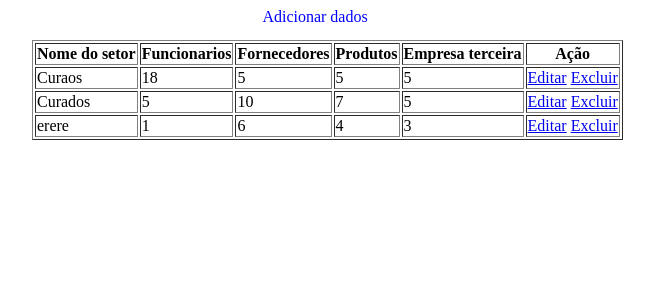
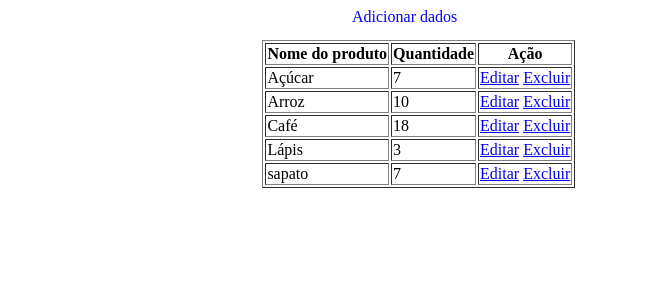
Before and after one commit to mikensothomas/projeto_informatica_II_final, a Django app: page /dados in a window 1280 px wide. Shown: the top 300 px of the page, without its empty margins (160-814 px from the left). Run offline with Django 4.2, Linux system fonts and the light colour scheme; data comes from the database, SQL or seed files in the repository.

Commit message:
penultima versao

```diff
--- a/crud_Django/crud_Django/manipular_dados/app_empresa/models.py
+++ b/crud_Django/crud_Django/manipular_dados/app_empresa/models.py
@@ -1,13 +1,10 @@
 from django.db import models
 
 class App_empresa(models.Model):
-    nome_setor = models.CharField(max_length=30)
-    funcionarios = models.IntegerField(blank=True, null=True)
-    fornecedores = models.IntegerField(blank=True, null=True)
-    produtos = models.IntegerField(blank=True, null=True)
-    empresa_terceira = models.IntegerField(blank=True, null=True)
+    nome_produto = models.CharField(max_length=30)
+    quantidade = models.IntegerField(blank=True, null=True)
 
     def __str__(self):
-        return "%s " %(self.nome_setor)
+        return "%s " %(self.nome_produto)
     class Meta:
         db_table = "app_empresa"
--- a/crud_Django/crud_Django/manipular_dados/app_empresa/templates/dados.html
+++ b/crud_Django/crud_Django/manipular_dados/app_empresa/templates/dados.html
@@ -9,27 +9,21 @@
 </head>
 
 <body>
-    <a style="color: blue; position: absolute; left: 33%; text-decoration-line: none;" href="/salDados">Adicionar dados</a>
+    <a style="color: blue; position: absolute; left: 40%; text-decoration-line: none;" href="/salDados">Adicionar dados</a>
     <br>
-    <table border="1" style="position: absolute; top: 5%; left: 15%;">
+    <table border="1" style="position: absolute; top: 5%; left: 33%;">
         <thead>
             <tr>
-                <th>Nome do setor</th>
-                <th>Funcionarios</th>
-                <th>Fornecedores</th>
-                <th>Produtos</th>
-                <th>Empresa terceira</th>
+                <th>Nome do produto</th>
+                <th>Quantidade</th>
                 <th>Ação</th>
             </tr>
         </thead>
         <tbody>
             {% for getDados in getDados %}
             <tr>
-                <td>{{getDados.nome_setor}}</td>
-                <td>{{getDados.funcionarios}}</td>
-                <td>{{getDados.fornecedores}}</td>
-                <td>{{getDados.produtos}}</td>
-                <td>{{getDados.empresa_terceira}}</td>
+                <td>{{getDados.nome_produto}}</td>
+                <td>{{getDados.quantidade}}</td>
                 <td>
                     <a href="/editar/{{getDados.id}}">Editar</a>
                     <a href="/excluir/{{getDados.id}}">Excluir</a>
--- a/crud_Django/crud_Django/manipular_dados/grafico.py
+++ b/crud_Django/crud_Django/manipular_dados/grafico.py
@@ -11,13 +11,13 @@ conn = sqlite3.connect('db.sqlite3')
 query = "SELECT * FROM app_empresa"
 df = pd.read_sql_query(query, conn)
 
-fig = px.bar(df, x="funcionarios", y="nome_setor", color="id", barmode="group")
+fig = px.bar(df, x="nome_produto", y="quantidade", color="id", barmode="group")
 
 app.layout = html.Div(children=[
-    html.H1(children='Hello Dash'),
+    html.H1(children='GRÁFICO'),
 
     html.Div(children='''
-        Dash: A web application framework for your data.
+        Gráfico de uma empresa
     '''),
 
     dcc.Graph(
```
Also changed, not shown: crud_Django/crud_Django/manipular_dados/app_empresa/templates/editar.html (+2 -17 lines), crud_Django/crud_Django/manipular_dados/app_empresa/templates/index.html (+2 -11 lines), crud_Django/crud_Django/manipular_dados/app_empresa/migrations/0003_rename_nome_setor_app_empresa_nome_produto_and_more.py (added), crud_Django/crud_Django/manipular_dados/db.sqlite3.
